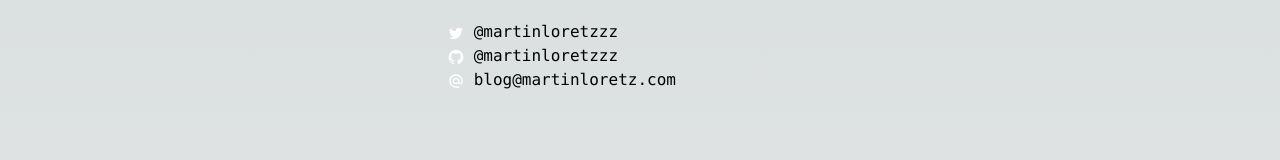
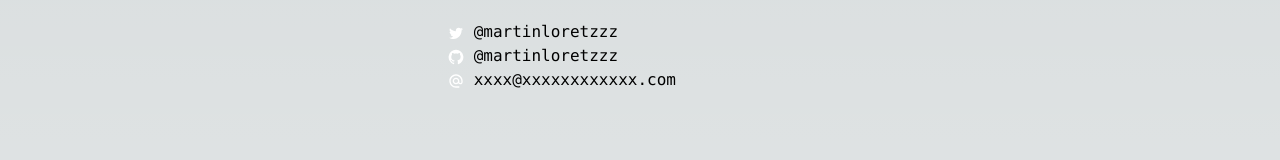
Before and after one commit to martinloretzzz/martinloretz-dot-com, a Next.js app: page / in a window 1280 px wide. Shown: the part 296-456 px from the top of the page. Built offline with nearby package versions, Linux system fonts and the light colour scheme.

Commit message:
Encode email

```diff
--- a/app/components/abount.tsx
+++ b/app/components/abount.tsx
@@ -24,6 +24,8 @@ export const AboutSection = () => {
 };
 
 export const SocialCard = () => {
+	const emailDecodeScript =
+		'const email = atob("YmxvZ0BtYXJ0aW5sb3JldHouY29t"); const emailLink = document.getElementById("contact-email"); emailLink.innerText = email; emailLink.href = `mailto:${email}`;';
 	return (
 		<p>
 			<TwitterIcon size={16} />{" "}
@@ -36,7 +38,11 @@ export const SocialCard = () => {
 				@martinloretzzz
 			</a>
 			<br />
-			<EmailIcon size={16} /> <a href="mailto:web@martinloretz.com">blog@martinloretz.com</a>
+			<EmailIcon size={16} />{" "}
+			<a id="contact-email" href="mailto:null" suppressHydrationWarning>
+				xxxx@xxxxxxxxxxxx.com
+			</a>
+			<script dangerouslySetInnerHTML={{ __html: emailDecodeScript }}></script>
 		</p>
 	);
 };
--- a/app/components/tweet.tsx
+++ b/app/components/tweet.tsx
@@ -12,7 +12,7 @@ export const Tweet: FC<TweetProps> = ({ id, text, date }) => {
 	return (
 		<div key={id} className="flex flex-row justify-start space-x-2 font-sans">
 			<div className="w-[32px] shrink-0">
-				<Image className="rounded-full" src="/twitter-profile.jpg" width={32} height={32} alt="@martinloretzzz" />
+				<Image className="rounded-full" src="/twitter-profile.jpg" width={256} height={256} alt="@martinloretzzz" />
 			</div>
 			<div className="grow">
 				<a href="https://twitter.com/martinloretzzz" target="_blank">
--- a/app/page.tsx
+++ b/app/page.tsx
@@ -20,7 +20,7 @@ export default function Home() {
 				</div>
 			</div>
 			<div>
-				<h2 className="text-lg head font-bold pb-2">Cool stuff I've built:</h2>
+				<h2 className="text-lg head font-bold pb-2">Cool stuff I&apos;ve built:</h2>
 				<div className="grid grid-cols-1 md:grid-cols-2 auto-rows-auto gap-8">
 					{projects.map((project) => (
 						<Project key={project.name} {...project} />
```
